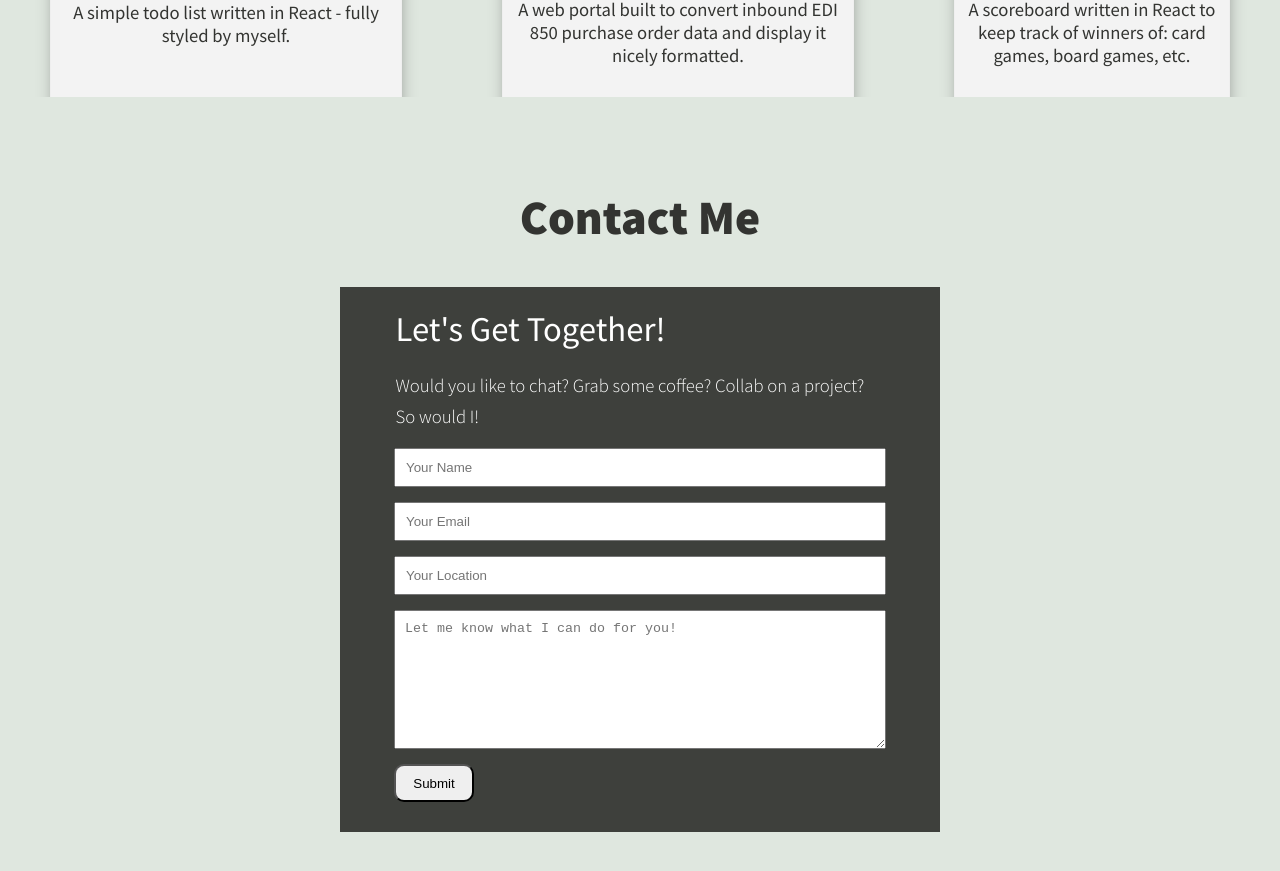
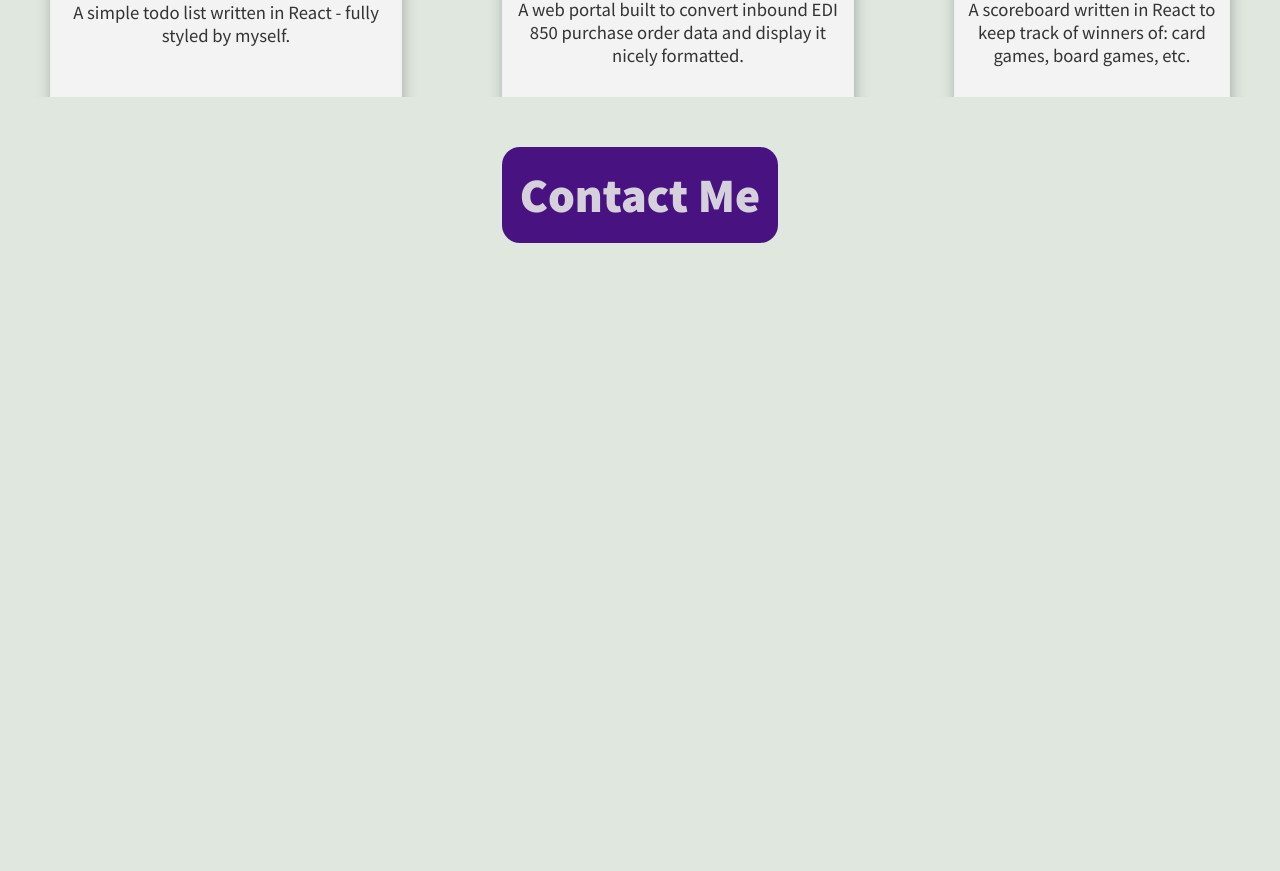
Before and after one commit to jwaltrip/react-portfolio, a React (Create React App) app: page / in a window 1280 px wide. Shown: the part 1095-1966 px from the top of the page. After the commit the page ends 1655 px from the top, so only its background shows below. Built offline with nearby package versions, Linux system fonts and the light colour scheme; grey boxes are pictures that could not be loaded.

Commit message:
initial toggle of contact form

```diff
--- a/src/App.js
+++ b/src/App.js
@@ -14,11 +14,15 @@ class App extends Component {
     showContactForm: false
   };
 
+  toggleContactForm = () => {
+    this.setState({ showContactForm: !this.state.showContactForm });
+  };
+
   render() {
     // add css class to toggle show/hide of contact form
     let showContactFormClass = '';
-    if (this.state.showContactForm) {
-      showContactFormClass = ' show-contact-form';
+    if (!this.state.showContactForm) {
+      showContactFormClass = ' hide';
     }
 
     return (
@@ -27,18 +31,18 @@ class App extends Component {
         <ProjectsSection />
 
         <section className="contact-form-section">
-          <h2 className="contact-header-text">Contact Me</h2>
+          <div className="contact-header-text" onClick={this.toggleContactForm}>Contact Me</div>
 
           <div className={"contact-form-container" + showContactFormClass}>
-            <div className="contact-form-header">
+            <div className={"contact-form-header" + showContactFormClass}>
               Let's Get Together!
             </div>
-            <div className="contact-sub-text">
+            <div className={"contact-sub-text" + showContactFormClass}>
               Would you like to chat? Grab some coffee? Collab on a project?<br/>
               So would I!
             </div>
-            <div className="contact-form">
-              <form className="form" id="contact-form">
+            <div className={"contact-form" + showContactFormClass}>
+              <form className={"form" + showContactFormClass} id="contact-form">
                 <input type="text" placeholder="Your Name" />
                 <input type="text" placeholder="Your Email" />
                 <input type="text" placeholder="Your Location" />
--- a/src/App2.css
+++ b/src/App2.css
@@ -240,13 +240,35 @@ body {
   width: 600px;
   height: 545px;
   background-color: #3e403c;
-  margin: 0 auto;
+  margin: 30px auto;
+}
+
+.hide {
+  height: 0;
+  visibility: hidden;
+  transition: all 1000ms ease-in-out;
 }
 
 .contact-header-text {
   font-family: 'Source Sans Pro', sans-serif;
   font-size: 36pt;
+  font-weight: 900;
   text-align: center;
+  width: fit-content;
+  align-self: center;
+  background: #481380;
+  /*background: -webkit-linear-gradient(315deg, #481380 0%,#742dd2 100%);*/
+  /*background: -o-linear-gradient(315deg, #481380 0%,#742dd2 100%);*/
+  /*background: linear-gradient(135deg, #481380 0%,#742dd2 100%);*/
+  padding: 18px;
+  border-radius: 18px;
+  color: #d5d0db;
+}
+
+.contact-header-text:hover {
+  cursor: pointer;
+  background-color: #602A9D;
+  transition: 250ms ease-in-out;
 }
 
 .contact-form-header {
```
